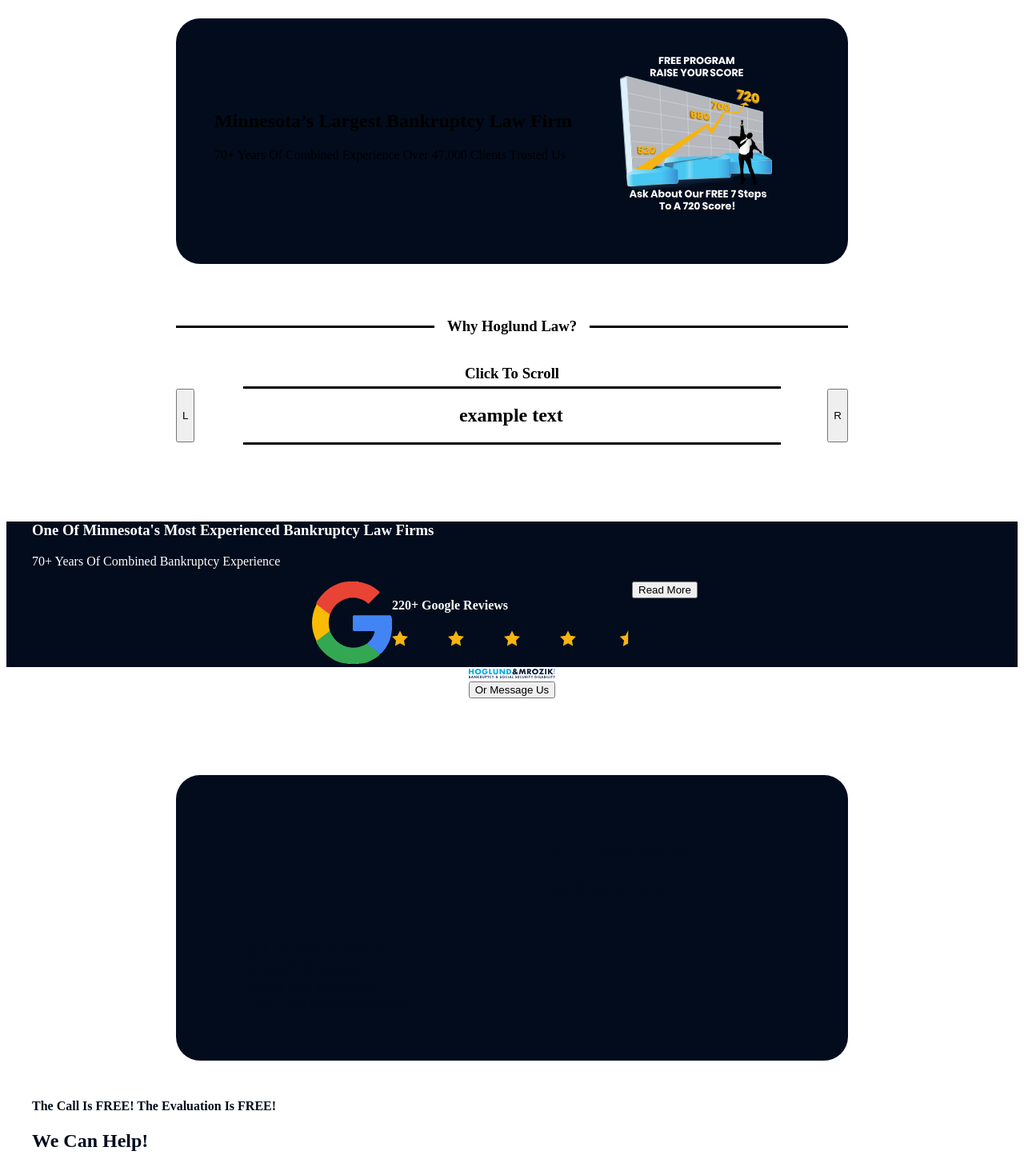
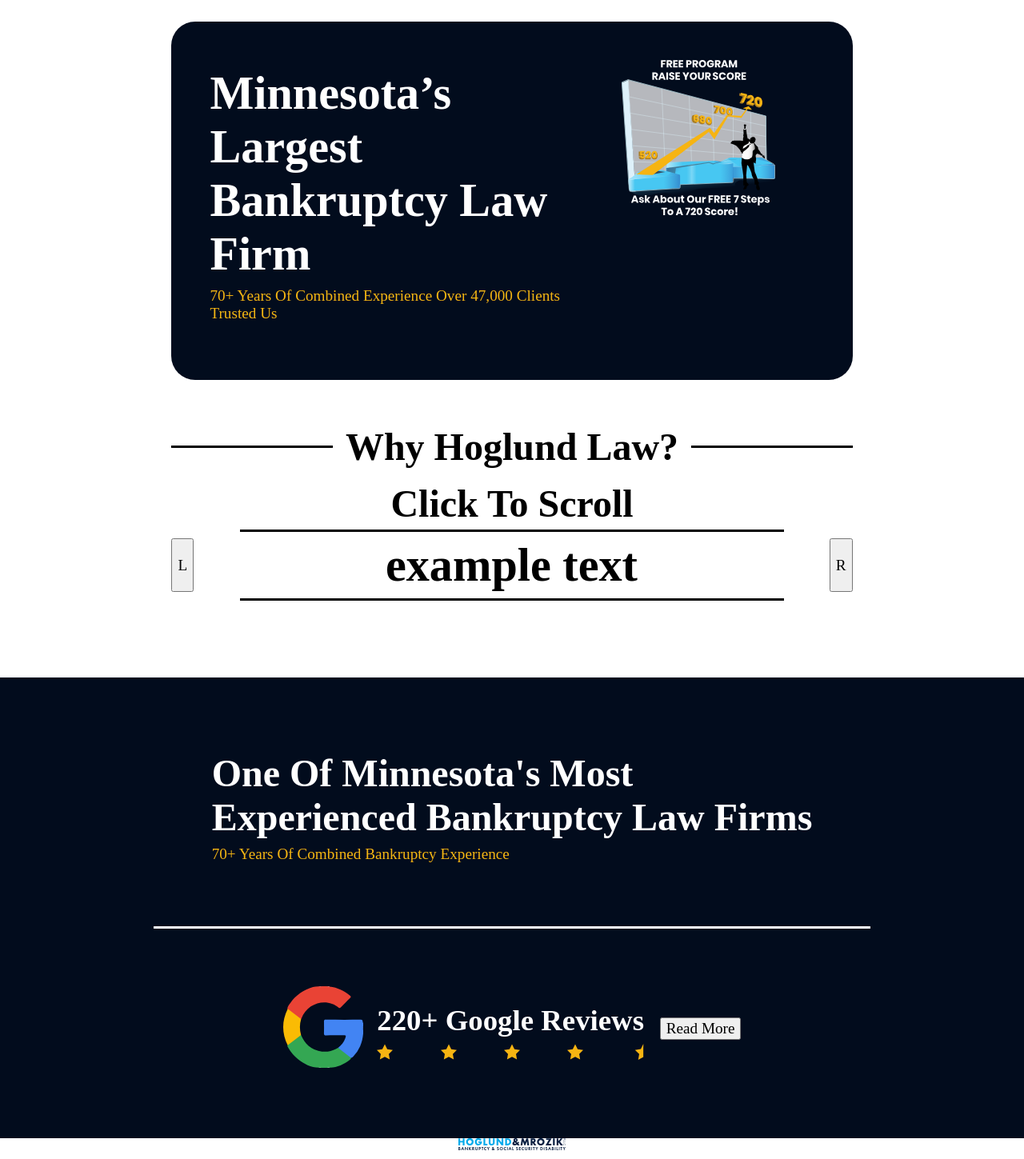
Before and after one commit to br-haa/hoglundTest, a Nuxt app: page / in a window 1280 px wide. Shown: the part 780-2229 px from the top of the page at 80% size. Built offline with nearby package versions, Linux system fonts and the light colour scheme.

Commit message:
getting colors and spacing worked out

```diff
--- a/components/ReviewBlock.vue
+++ b/components/ReviewBlock.vue
@@ -23,6 +23,8 @@
   display: grid;
   grid-template-columns: 1fr 1fr 1fr 1fr 1fr;
  justify-self: center;
+  align-items: center;
+  grid-gap: 1rem;
 }
 #left{
   width: 100px;
--- a/layouts/default.vue
+++ b/layouts/default.vue
@@ -18,9 +18,9 @@
       </template>
       <template v-slot:text>
         <div>
-          <h1>$0 Down Bankruptcy ™*</h1>
-          <h3>File Now - Pay Attorney Fees Later</h3>
-          <p>Free Confidential Phone Consultation With An
+          <h1 :style="customStyles.darkAccentText">$0 Down Bankruptcy ™*</h1>
+          <h3 :style="customStyles.darkText">File Now - Pay Attorney Fees Later</h3>
+          <p :style="customStyles.darkAccentText">Free Confidential Phone Consultation With An
             Experienced Bankruptcy Attorney
           </p>
         </div>
@@ -36,9 +36,9 @@
      <FloatingBlock :theme="themes.dark" :styles="customStyles">
       <template v-slot:text>
         <div>
-          <h2>Minnesota’s Largest
+          <h2 :style="customStyles.darkText">Minnesota’s Largest
             Bankruptcy Law Firm</h2>
-          <p>
+          <p :style="customStyles.darkAccentText">
             70+ Years Of Combined Experience
             Over 47,000 Clients Trusted Us
           </p>
@@ -58,12 +58,12 @@
       </div>
     </div>
 
-    <div class="darkWrapper" :style="customStyles.darkBackground">
-      <div>
+    <div class="darkWrapper experiencedWrapper" :style="customStyles.darkBackground">
+      <div id="experiencedHolder">
         <div>
-          <h3>One Of Minnesota's Most
+          <h3 :style="customStyles.darkText">One Of Minnesota's Most<br>
             Experienced Bankruptcy Law Firms</h3>
-          <P>70+ Years Of Combined Bankruptcy Experience</P>
+          <P :style="customStyles.darkAccentText">70+ Years Of Combined Bankruptcy Experience</P>
         </div>
         <div class="whiteLine"></div>
         <div id="reviewBlockHolder">
@@ -105,16 +105,16 @@
         <FloatingBlock :iteration="2" :theme="themes.dark" :style="customStyles">
           <template v-slot:top>
             <div>
-              <h2>
+              <h2 :style="customStyles.darkAccentText">
                 Get A Fresh Start?
               </h2>
-              <h3>
+              <h3 :style="customStyles.darkText">
                 Most clients are able to...
               </h3>
             </div>
           </template>
           <template v-slot:bot>
-          <ul>
+          <ul :style="customStyles.darkText">
             <li>
               Stop collection harassment.
             </li>
@@ -137,7 +137,7 @@
 
       <div class="botCta">
         <h4>The Call Is FREE! The Evaluation Is FREE!</h4>
-        <h2>We Can Help!</h2>
+        <h2 :style="customStyles.lightAccentText">We Can Help!</h2>
       </div>
     </div>
 
@@ -230,6 +230,26 @@
   place-items: center;
   margin: 6rem 0 3rem 0;
 }
+.experiencedWrapper{
+  display: grid;
+
+  #experiencedHolder{
+    display: grid;
+    place-items: center;
+    padding: 3rem;
+    height: 30rem;
+  }
+  .whiteLine{
+    height: 3px;
+    width: 80%;
+    background: white;
+  }
+  #reviewBlockHolder{
+    display: grid;
+    place-items: center;
+  }
+}
+
 .botFloaterSpacer{
   display: grid;
   place-items: center;
--- a/pages/index.vue
+++ b/pages/index.vue
@@ -5,6 +5,64 @@
 export default {}
 </script>
 
-<style>
+<style lang="scss">
+html {
+  scroll-behavior: smooth;
+body {
+  margin: 0;
+}
+}
+$textMargin: clamp(0.5rem, 1vw / 2.7, 1rem);
+h1,
+h2,
+h3,
+h4,
+h5,
+p,
+li,
+button,
+label,
+textarea,
+a,
+input {
+  font-family: IBM Plex Sans, serif;
+}
 
+h1 {
+  font-size: clamp(2rem, 10 * 1vw / 2, 6rem);
+  font-weight: 1000;
+  margin: $textMargin 0 $textMargin 0;
+}
+h2 {
+  font-size: clamp(1.7rem, 10 * 1vw / 2.2, 4rem);
+  font-weight: 900;
+  margin: $textMargin 0 $textMargin 0;
+}
+h3 {
+  font-size: clamp(1.3rem, 10 * 1vw / 2.4, 3rem);
+  margin: $textMargin 0 $textMargin 0;
+  font-weight: 800;
+}
+h4 {
+  font-size: clamp(1.1rem, 10 * 1vw / 2.6, 2.3rem);
+  margin: $textMargin 0 $textMargin 0;
+  font-weight: 700;
+}
+h5 {
+  font-size: clamp(0.8rem, 10 * 1vw / 2.8, 1.5rem);
+  margin: $textMargin 0 $textMargin 0;
+  font-weight: 600;
+}
+p,
+li,
+button,
+{
+  margin: $textMargin 0 $textMargin 0;
+  font-size: clamp(0.8rem, 10 * 1vw / 2.8, 1.2rem);
+  font-weight: 500;
+}
+em {
+  font-family: IBM Plex Sans , sans-serif;
+  font-style: italic;
+}
 </style>
```
